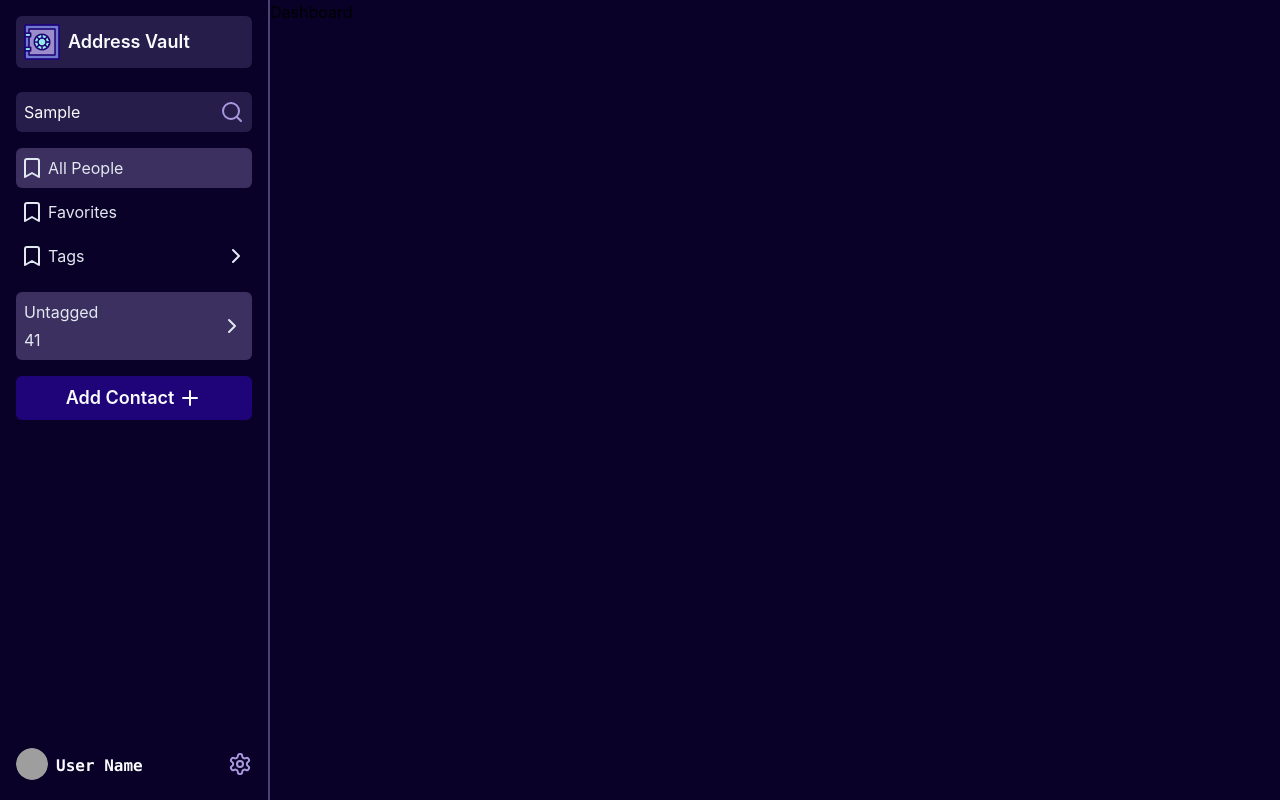
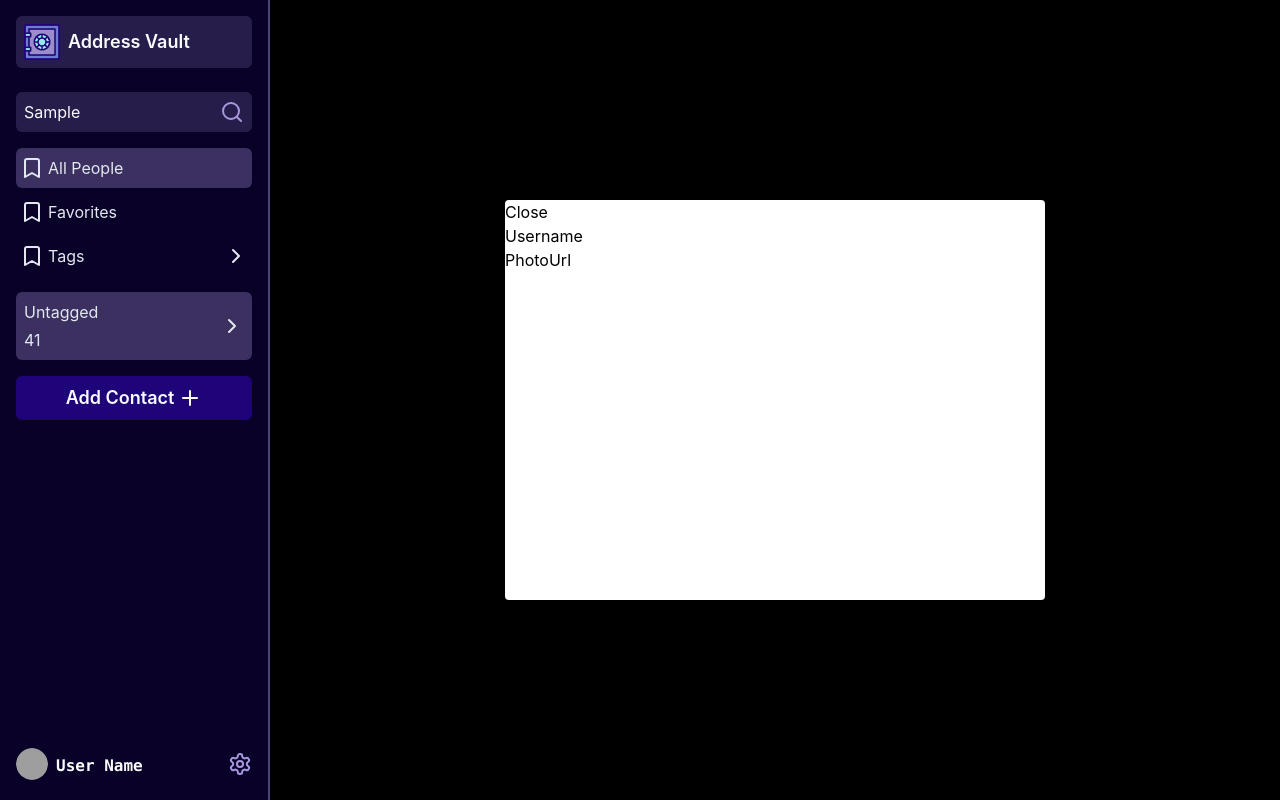
Before and after one commit to naimur-29/AddressVault, a React (Create React App) app: page /dashboard in a window 1280 px wide. Both pictures are taken after typing "Sample" into the empty fields and a click on the button "Add Contact". Built offline with nearby package versions, Linux system fonts and the light colour scheme; grey boxes are pictures that could not be loaded.

Commit message:
added settings & add new contact modal

```diff
--- /dev/null
+++ b/src/components/AddContact.tsx
@@ -0,0 +1,58 @@
+// importing libraries:
+import { useState } from "react";
+import { motion, AnimatePresence } from "framer-motion";
+
+// importing icons:
+import { Plus } from "lucide-react";
+
+// animations:
+import { FadeInOutList } from "../animations/sidebar";
+
+const AddContact = () => {
+  const [isAddContactModalActive, setIsAddContactModalActive] =
+    useState<boolean>(false);
+
+  return (
+    <>
+      <button
+        onClick={() => setIsAddContactModalActive(true)}
+        className="flex items-center justify-center w-full gap-1 p-2 bg-[--primary-blue] text-lg font-semibold text-[--primary-text-slate] hover:bg-[--primary-blue-light] duration-300 active:scale-90 rounded-md _add-contact"
+      >
+        Add Contact <Plus />
+      </button>
+
+      <AnimatePresence>
+        {isAddContactModalActive && (
+          <motion.div
+            variants={FadeInOutList}
+            initial="hidden"
+            animate="visible"
+            exit="exit"
+            className="_wrapper fixed top-0 right-0 w-full sm:w-[calc(100vw-270px)] h-full bg-[#000] flex items-center justify-center px-5 z-50"
+          >
+            <motion.div
+              variants={FadeInOutList}
+              className="_modal w-full md:w-[540px] min-h-[50%] bg-white rounded"
+            >
+              <button onClick={() => setIsAddContactModalActive(false)}>
+                Close
+              </button>
+
+              <div>
+                <label htmlFor="">Username</label>
+                <input type="text" name="" id="" />
+              </div>
+
+              <div>
+                <label htmlFor="">PhotoUrl</label>
+                <input type="text" name="" id="" />
+              </div>
+            </motion.div>
+          </motion.div>
+        )}
+      </AnimatePresence>
+    </>
+  );
+};
+
+export default AddContact;
--- a/src/components/Navigation.tsx
+++ b/src/components/Navigation.tsx
@@ -1,5 +1,5 @@
 // importing libraries:
-import { useState } from "react";
+import { useState, useEffect } from "react";
 import { motion, AnimatePresence } from "framer-motion";
 
 // importing icons:
@@ -32,6 +32,7 @@ const Navigation = () => {
         subItems={["Family", "Friends", "Businesses", "Others"]}
         index={2}
         setActiveIndex={setActiveIndex}
+        activeIndex={activeIndex}
       />
     </div>
   );
@@ -76,15 +77,24 @@ const NavItemExpandable = ({
   subItems,
   index,
   setActiveIndex,
+  activeIndex,
 }: {
   context: string;
   subItems: string[];
   index: number;
   setActiveIndex: React.Dispatch<React.SetStateAction<number>>;
+  activeIndex: number;
 }) => {
   // states:
   const [isTagsActive, setIsTagsActive] = useState<boolean>(false);
   const [activeSubIndex, setActiveSubIndex] = useState<number>(0);
+
+  // useEffects:
+  useEffect((): void => {
+    if (activeIndex !== index) {
+      setIsTagsActive(false);
+    }
+  }, [activeIndex, index]);
 
   return (
     <button className="flex flex-col w-full gap-3 px-1 py-2 rounded-md _item">
--- a/src/components/Settings.tsx
+++ b/src/components/Settings.tsx
@@ -1,9 +1,20 @@
+// libraries:
+import { useState } from "react";
+import { motion, AnimatePresence } from "framer-motion";
+
 // importing icons:
 import { Settings as SettingsIcon } from "lucide-react";
 
+// animations:
+import { FadeInOutList } from "../animations/sidebar";
+
 const Settings = () => {
+  // states:
+  const [isSettingsModalActive, setIsSettingsModalActive] =
+    useState<boolean>(false);
+
   return (
-    <div className="flex items-center justify-between py-1 rounded-md _user">
+    <div className="flex items-center justify-between py-1 rounded-md cursor-pointer _user">
       {/* User Info/Profile */}
       <div className="flex items-center gap-2 _user-info">
         <div className="w-8 overflow-hidden bg-[primary-violet-op77] rounded-full aspect-square flex items-center">
@@ -19,9 +30,43 @@ const Settings = () => {
       </div>
 
       {/* Settings */}
-      <button className="text-[--primary-violet-light] hover:rotate-90 hover:scale-110 duration-500 active:scale-90">
+      <button
+        onClick={() => setIsSettingsModalActive(true)}
+        className="text-[--primary-violet-light] hover:rotate-90 hover:scale-110 duration-500 active:scale-90"
+      >
         <SettingsIcon />
       </button>
+
+      <AnimatePresence>
+        {isSettingsModalActive && (
+          <motion.div
+            variants={FadeInOutList}
+            initial="hidden"
+            animate="visible"
+            exit="exit"
+            className="_wrapper fixed top-0 right-0 w-full sm:w-[calc(100vw-270px)] h-full bg-[#000] flex items-center justify-center px-5 z-50"
+          >
+            <motion.div
+              variants={FadeInOutList}
+              className="_modal w-full md:w-[540px] min-h-[50%] bg-white rounded"
+            >
+              <button onClick={() => setIsSettingsModalActive(false)}>
+                Close
+              </button>
+
+              <div>
+                <label htmlFor="">Username</label>
+                <input type="text" name="" id="" />
+              </div>
+
+              <div>
+                <label htmlFor="">PhotoUrl</label>
+                <input type="text" name="" id="" />
+              </div>
+            </motion.div>
+          </motion.div>
+        )}
+      </AnimatePresence>
     </div>
   );
 };
--- a/src/components/Sidebar.tsx
+++ b/src/components/Sidebar.tsx
@@ -11,6 +11,7 @@ import AddressVaultLogo from "../assets/imgs/address-vault.png";
 import Navigation from "./Navigation";
 import Settings from "./Settings";
 import Search from "./Search";
+import AddContact from "./AddContact";
 
 // main:
 const Sidebar = () => {
@@ -62,9 +63,7 @@ const Sidebar = () => {
           </button>
 
           {/* Add Contact Section */}
-          <button className="flex items-center justify-center w-full gap-1 p-2 bg-[--primary-blue] text-lg font-semibold text-[--primary-text-slate] hover:bg-[--primary-blue-light] duration-300 active:scale-90 rounded-md _add-contact">
-            Add Contact <Plus />
-          </button>
+          <AddContact />
         </div>
 
         <div className="_bottom">
```
